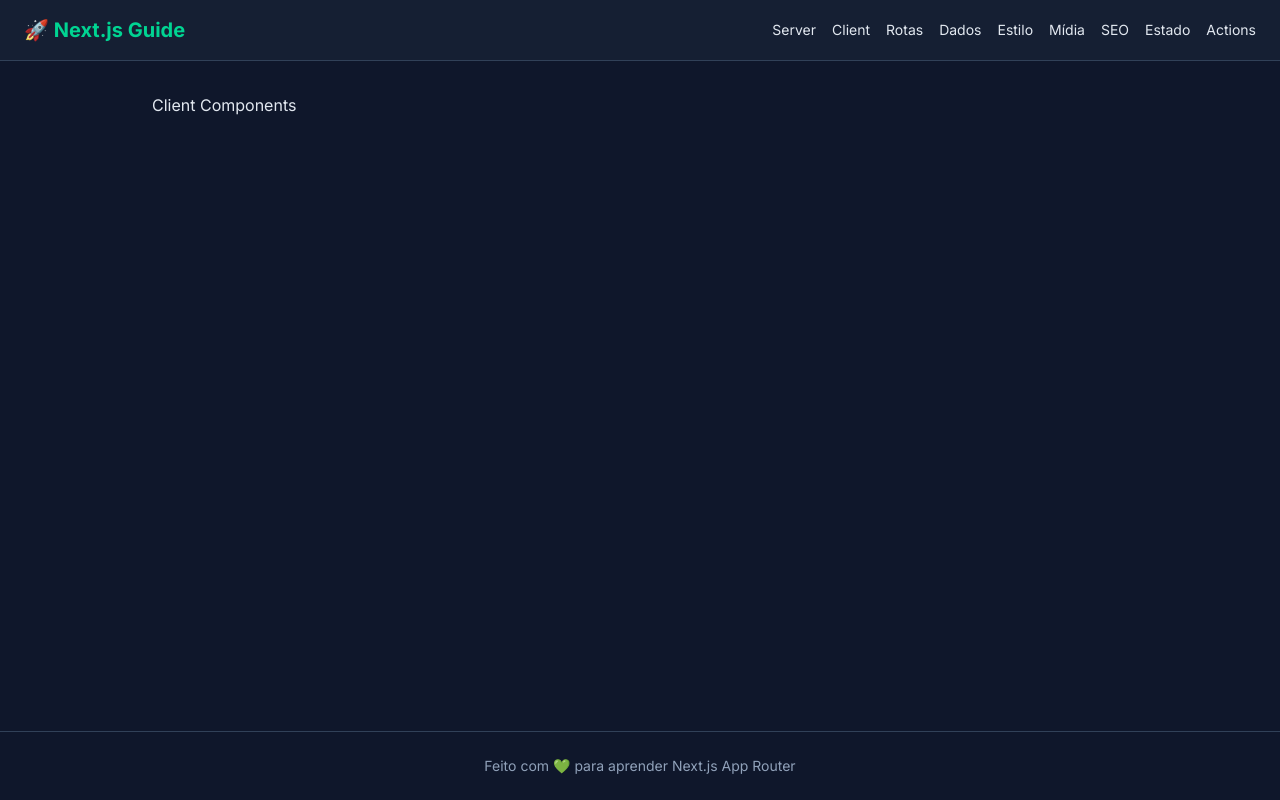
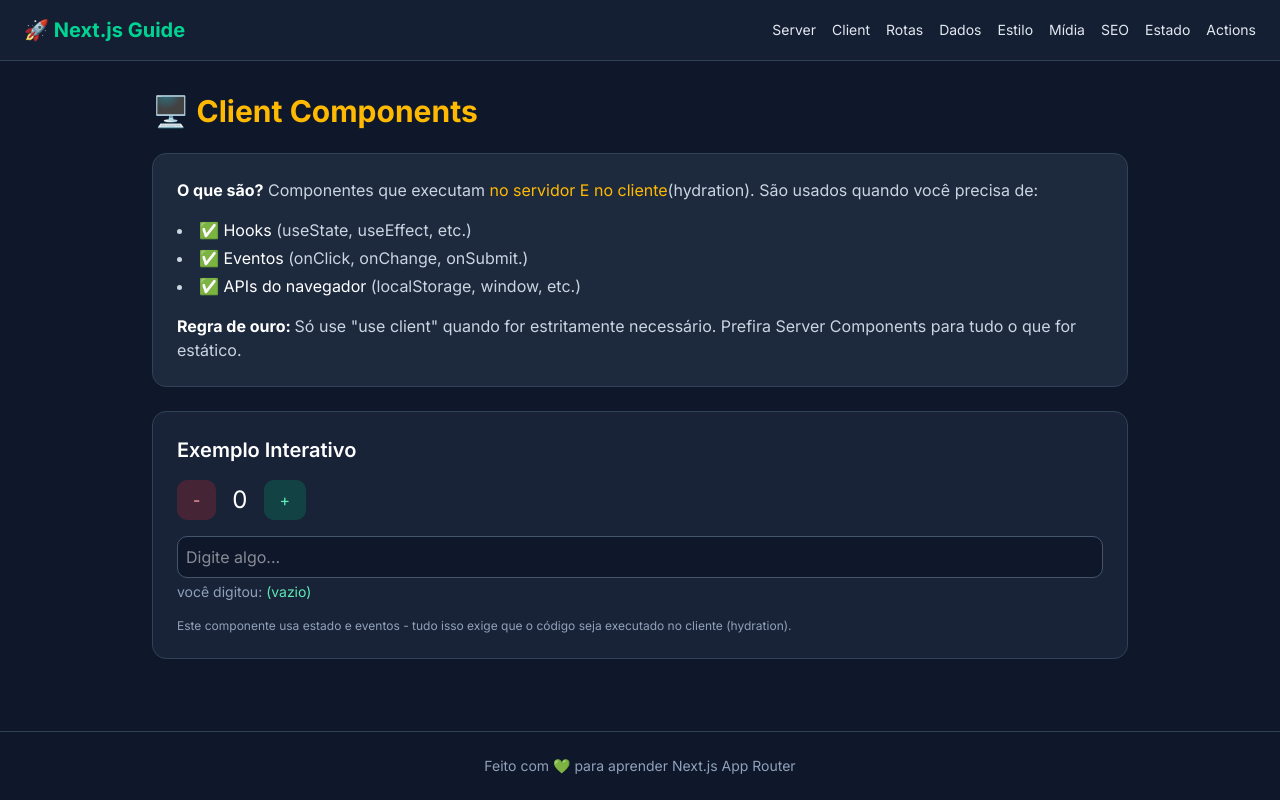
Before and after one commit to theemployee6-dev/devjunior-journey, a Next.js app: page /client-components in a window 1280 px wide. Built offline with nearby package versions, Linux system fonts and the light colour scheme.

Commit message:
feat: adiciona página de client-components com contadorinterativo

```diff
--- a/next.config.ts
+++ b/next.config.ts
@@ -3,6 +3,7 @@
 const nextConfig: NextConfig = {
   /* config options here */
   reactCompiler: true,
+  allowedDevOrigins: ["192.168.15.7"],
 };
 
 export default nextConfig;
--- a/src/app/client-components/page.tsx
+++ b/src/app/client-components/page.tsx
@@ -1,7 +1,89 @@
+"use client";
+
+import { useState } from "react";
+
 export default function ClientComponentsPage() {
+  const [count, setCount] = useState<number>(0);
+  const [text, setText] = useState<string>("");
+
   return (
-    <div>
-      <h1>Client Components</h1>
+    <div className="space-y-6">
+      <h1 className="text-3xl font-bold text-amber-400">
+        🖥️ Client Components
+      </h1>
+
+      <div className="bg-slate-800 p-6 rounded-xl border border-slate-700 space-y-4">
+        <p className="text-slate-300">
+          <strong className="text-white">O que são?</strong> Componentes que
+          executam{" "}
+          <span className="text-amber-400">no servidor E no cliente</span>
+          (hydration). São usados quando você precisa de:
+        </p>
+
+        <ul className="list-disc list-inside text-slate-300 space-y-1">
+          <li>
+            ✅ <span className="text-white">Hooks</span> (useState, useEffect,
+            etc.)
+          </li>
+
+          <li>
+            ✅ <span className="text-white">Eventos</span> (onClick, onChange,
+            onSubmit.)
+          </li>
+
+          <li>
+            ✅ <span className="text-white">APIs do navegador</span>{" "}
+            (localStorage, window, etc.)
+          </li>
+        </ul>
+
+        <p className="text-slate-300">
+          <strong className="text-white">Regra de ouro: </strong>Só use
+          &quot;use client&quot; quando for estritamente necessário. Prefira
+          Server Components para tudo o que for estático.
+        </p>
+      </div>
+
+      {/* Exemplo interativo */}
+      <div className="bg-slate-800/70 p-6 rounded-xl border border-slate-700 space-y-4">
+        <h2 className="text-xl font-semibold text-white">Exemplo Interativo</h2>
+        <div className="flex items-center gap-4">
+          <button
+            onClick={() => setCount((c) => c - 1)}
+            className="px-4 py-2 bg-red-500/20 text-red-300 rounded-lg hover:bg-red-500/30 transition cursor-pointer select-none"
+          >
+            -
+          </button>
+          <span className="text-2xl font-mono text-white min-w-3rem text-center">
+            {count}
+          </span>
+          <button
+            onClick={() => setCount((c) => c + 1)}
+            className="px-4 py-2 bg-emerald-500/20 text-emerald-300 rounded-lg hover:bg-emerald-500/30 transition cursor-pointer select-none"
+          >
+            +
+          </button>
+        </div>
+
+        <div>
+          <input
+            type="text"
+            value={text}
+            onChange={(e) => setText(e.target.value)}
+            placeholder="Digite algo..."
+            className="w-full bg-slate-900 text-white p-2 rounded-lg border border-slate-600 focus:border-emerald-400 outline-none"
+          />
+          <p className="text-sm text-slate-400 mt-1">
+            você digitou:{" "}
+            <span className="text-emerald-300">{text || "(vazio)"}</span>
+          </p>
+        </div>
+
+        <p className="text-xs text-slate-400">
+          Este componente usa estado e eventos - tudo isso exige que o código
+          seja executado no cliente (hydration).
+        </p>
+      </div>
     </div>
   );
 }
```
